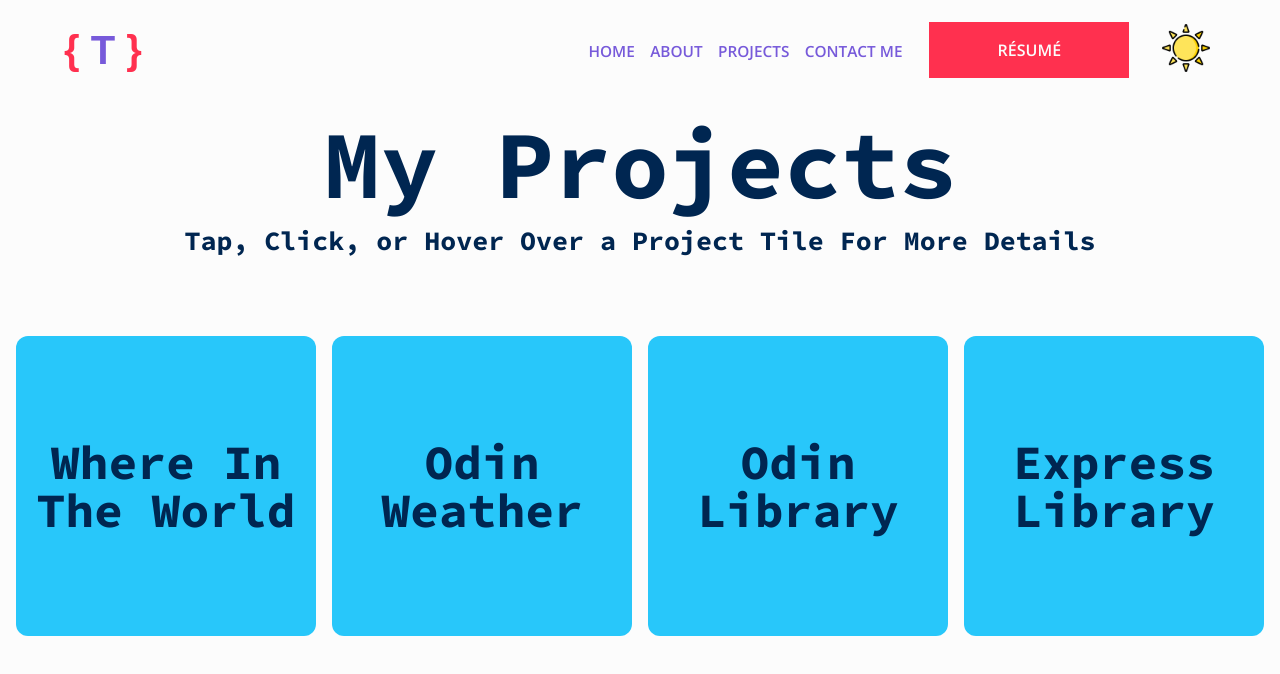
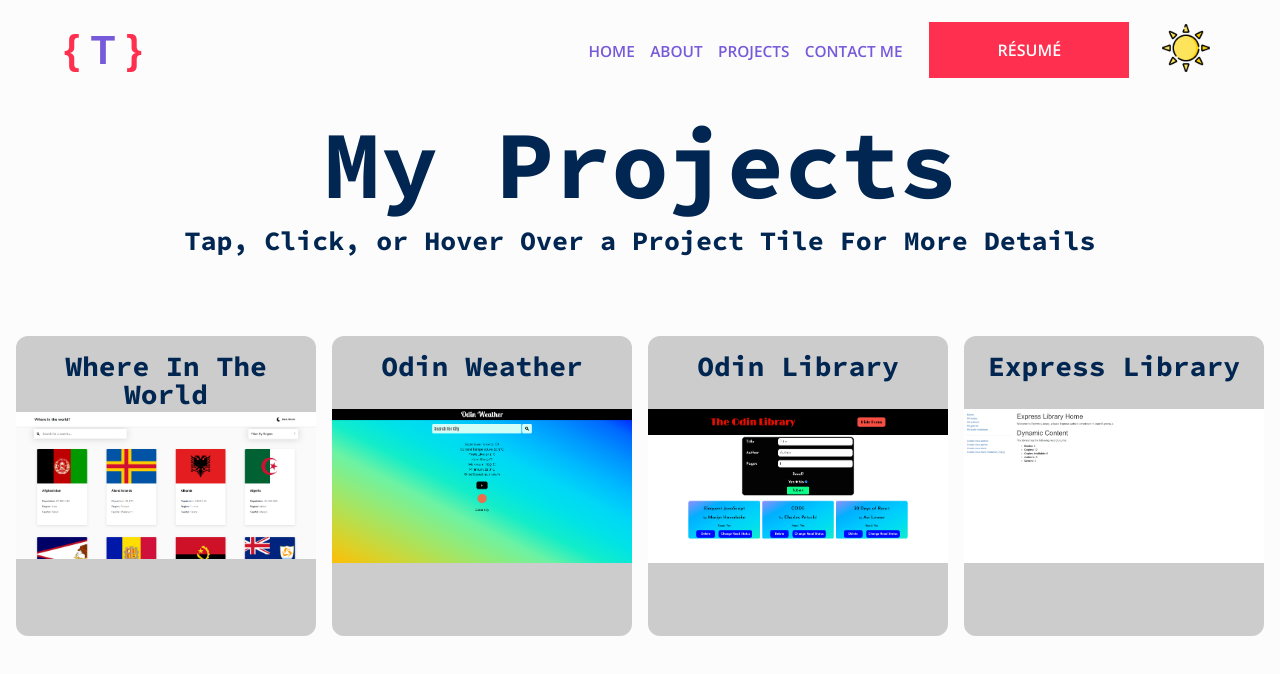
Before and after one commit to tanzeel44/portfolio, a Next.js app: page /projects in a window 1280 px wide. Shown: the top 674 px of the page. Built offline with nearby package versions, Linux system fonts and the light colour scheme.

Commit message:
carousel images added

```diff
--- a/components/Projects/Carousel.jsx
+++ b/components/Projects/Carousel.jsx
@@ -15,9 +15,9 @@ const StyledCarousel = styled.div`
   .index {
     position: absolute;
     top: 1.25rem;
-    left: 40%;
+    right: 1rem;
     z-index: 20;
-    color: #fff;
+    color: #002651;
   }
 
   .btn-prev,
--- a/components/Projects/FlipCard.jsx
+++ b/components/Projects/FlipCard.jsx
@@ -40,15 +40,15 @@ const StyledCard = styled.div`
   .front {
     padding: 1rem;
     transition: transform 1.7s;
-    display: flex;
-    align-items: center;
-    justify-content: center;
-    background-color: #28c7fa;
+    color: #002651;
   }
 
   .project-title {
     text-align: center;
-    font-size: 3rem;
+    font-size: 1.444rem;
+    @media only screen and (min-width: 768px) {
+      font-size: 1.75rem;
+    }
   }
 
   .back {
@@ -75,6 +75,11 @@ export default function FlipCard({ title, image }) {
       <div className="card">
         <div
           className="face front"
+          style={{
+            background: `url('/screen_captures/${image}_dt.png') no-repeat center center`,
+            backgroundSize: '100% auto',
+            backgroundColor: '#ccc',
+          }}
         >
           <h1 className="project-title">{title}</h1>
         </div>
```
